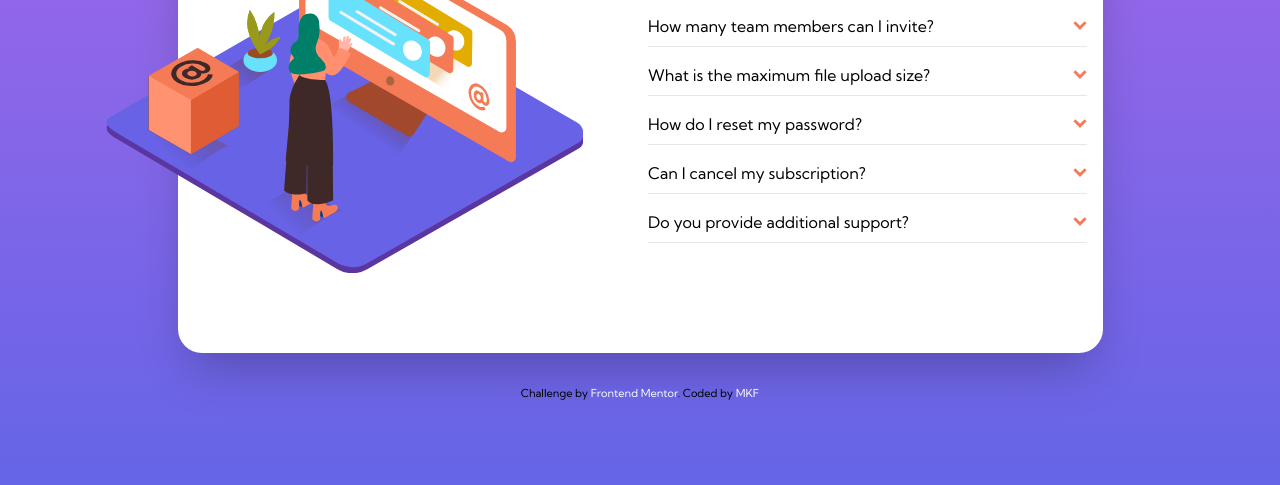
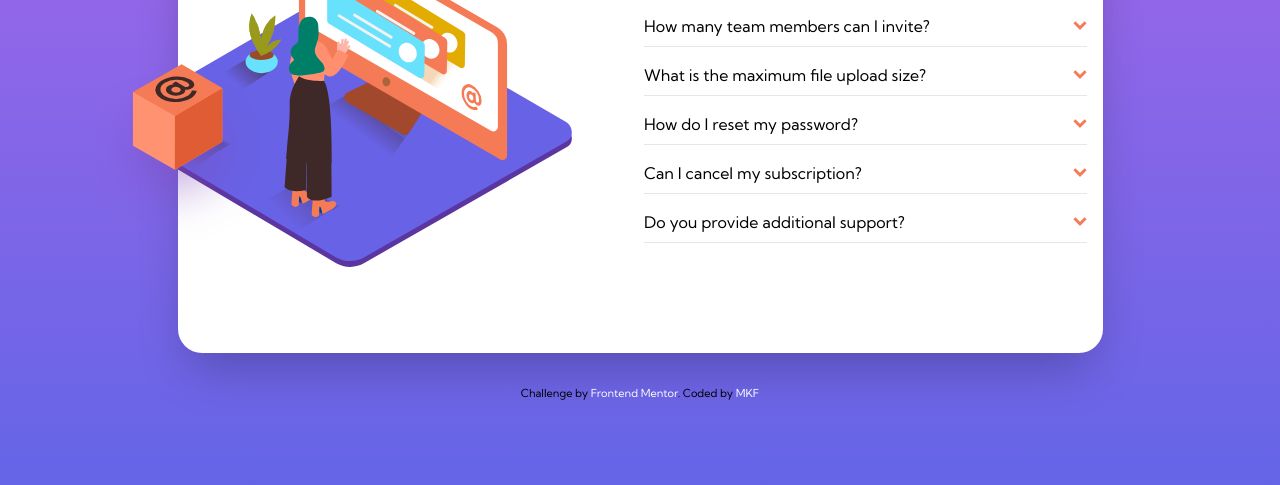
Before and after one commit to javascriptor1/faq-accordion-card-main, a website: page index.html in a window 1280 px wide. Shown: the part 315-800 px from the top of the page. Drawn offline with Linux system fonts and the light colour scheme.

Commit message:
finla solution

```diff
--- a/index.html
+++ b/index.html
@@ -33,14 +33,28 @@
   </head>
   <body class="flex flex-col items-center justify-center min-h-[100vh]">
     <main
-      class="flex flex-col justify-center items-center rounded-3xl w-[320px] bg-white px-2 space-y-12 lg:space-y-0 text-[0.75rem] lg:text-base mt-[4rem] lg:flex-row lg:min-w-[925px] lg:min-h-[520px] lg:justify-between shadow-2xl"
+      class="flex flex-col justify-center items-center rounded-3xl w-[320px] bg-white px-2 lg:pl-0 space-y-12 lg:space-y-0 text-[0.75rem] lg:text-base mt-[4rem] lg:flex-row lg:min-w-[925px] lg:min-h-[520px] lg:justify-between shadow-2xl "
     >
-      <div class="w-[150px] relative lg:min-w-[35%]">
+      <div class="w-[150px] relative lg:min-w-[50%] ">
         <img
           src="images/illustration-woman-online-mobile.svg"
-          alt="illustration box desktop"
-          class="absolute -bottom-[38px] scale-150 lg:static"
+          alt="illustration box mobile"
+          class="absolute -bottom-[38px] scale-150 lg:static lg:hidden"
         />
+        <div class="relative">
+          <div class="overflow-hidden">
+            <img
+              src="images/illustration-woman-online-desktop.svg"
+              alt="illustration box desktop"
+              class="-bottom-[38px] hidden lg:block ml-[-64px]"
+            />
+          </div>
+          <img
+            src="images/illustration-box-desktop.svg"
+            alt="box"
+            class="hidden lg:block absolute top-[9rem] left-[-6rem]"
+          />
+        </div>
       </div>
 
       <div class="px-2 lg:w-[50%]">
```
Also changed, not shown: css/style.css.
